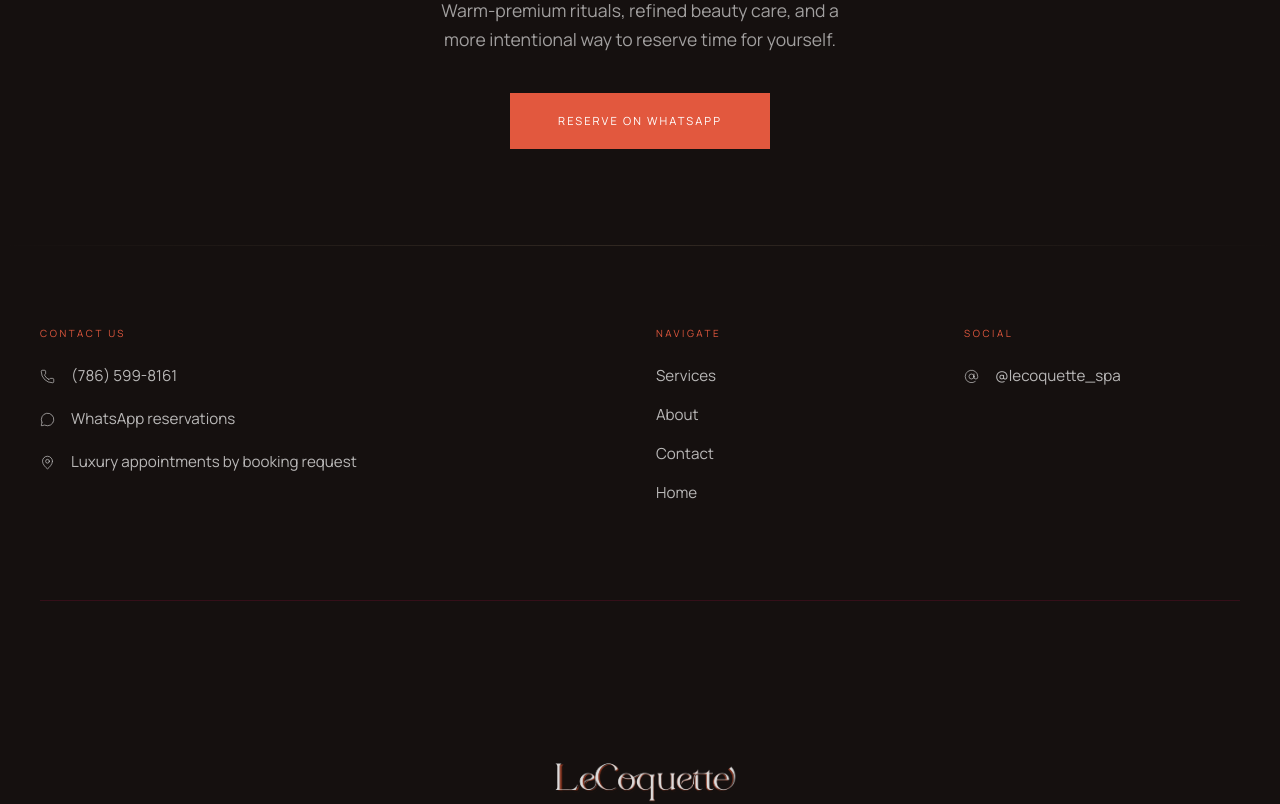
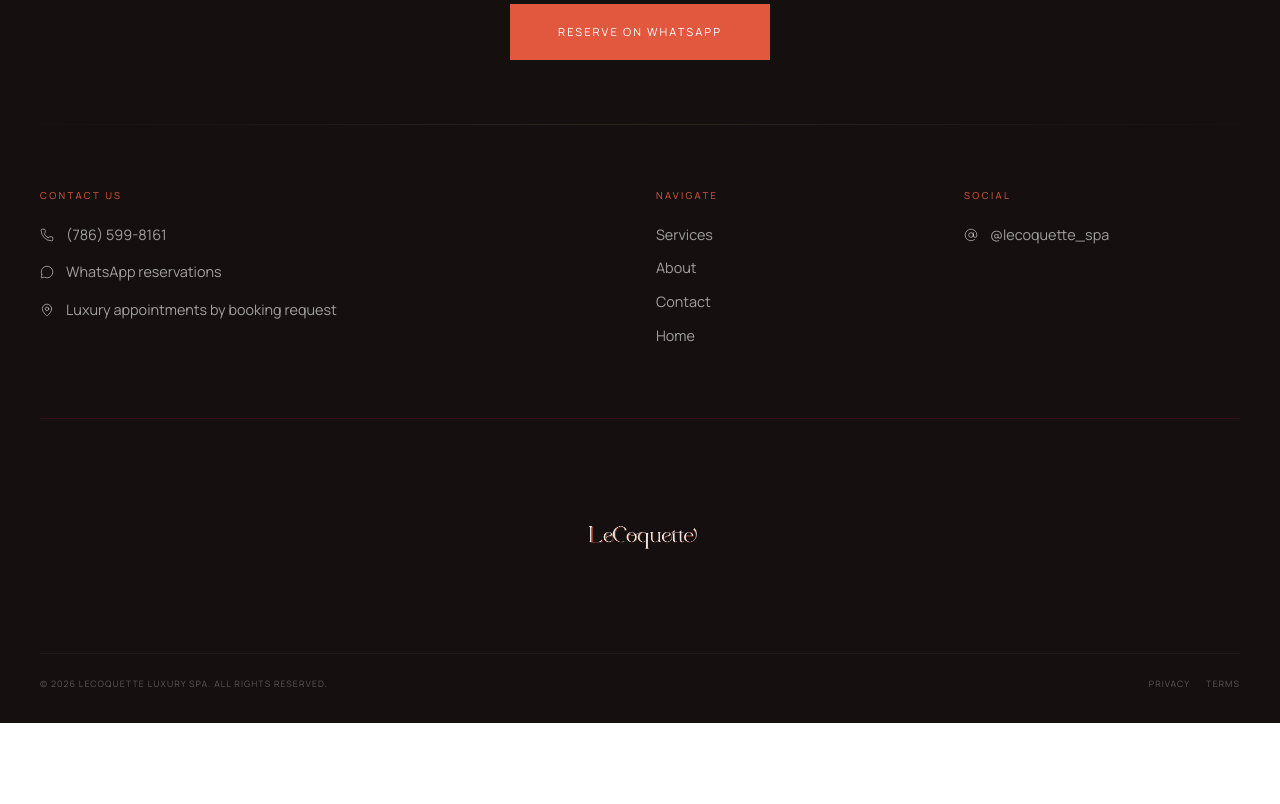
Before and after one commit to Oscarmp7/lecoquetteweb-preview, a Next.js app: page / in a window 1280 px wide. Shown: the part 8000-8804 px from the top of the page. After the commit the page ends 8723 px from the top, so only its background shows below. Built offline with nearby package versions, Linux system fonts and the light colour scheme.

Commit message:
Constrain and refine footer paddings and logo scale

```diff
--- a/src/components/layout/site-footer.tsx
+++ b/src/components/layout/site-footer.tsx
@@ -7,16 +7,16 @@
 export function SiteFooter() {
   return (
     <footer className="w-full overflow-hidden bg-[var(--color-noir)] text-white">
-      {/* Top Banner CTA (only visible well on desktop but fluid for mobile) */}
-      <div className="mx-auto flex max-w-7xl flex-col items-center px-6 pb-16 pt-24 text-center md:px-10 md:pb-24 md:pt-32">
-        <h2 className="font-display mb-8 text-[clamp(2.4rem,6vw,4.5rem)] leading-[1.05] tracking-tight">
+      {/* Top Banner CTA */}
+      <div className="mx-auto flex max-w-7xl flex-col items-center px-6 pb-12 pt-16 text-center md:px-10 md:pb-16 md:pt-24">
+        <h2 className="font-display mb-6 text-[clamp(2.2rem,5vw,3.5rem)] leading-[1.05] tracking-tight">
           A softer kind<br />
           <span style={{ color: "oklch(0.637 0.177 32.7)" }}>of luxury.</span>
         </h2>
-        <p className="font-body mb-10 max-w-[40ch] text-[clamp(0.95rem,1.5vw,1.1rem)] leading-relaxed text-white/60">
+        <p className="font-body mb-8 max-w-[40ch] text-[clamp(0.95rem,1.2vw,1.05rem)] leading-relaxed text-white/50">
           Warm-premium rituals, refined beauty care, and a more intentional way to reserve time for yourself.
         </p>
-        <ButtonLink href={getBookingLink("footer")} variant="secondary" className="px-12">
+        <ButtonLink href={getBookingLink("footer")} variant="secondary" className="px-10 md:px-12">
           Reserve on WhatsApp
         </ButtonLink>
       </div>
@@ -24,77 +24,80 @@
       {/* Thin elegant divider */}
       <div
         className="h-px w-full"
-        style={{ background: "linear-gradient(90deg, transparent, oklch(0.780 0.060 75 / 0.15), transparent)" }}
+        style={{ background: "linear-gradient(90deg, transparent, oklch(0.780 0.060 75 / 0.12), transparent)" }}
       />
 
       {/* Grid Links container */}
-      <div className="mx-auto flex max-w-7xl flex-col gap-12 px-6 py-16 md:grid md:grid-cols-2 md:px-10 md:py-20 lg:grid-cols-4 lg:gap-8">
-        <div className="space-y-6 lg:col-span-2">
+      <div className="mx-auto flex max-w-7xl flex-col gap-10 px-6 py-12 md:grid md:grid-cols-2 md:px-10 md:py-16 lg:grid-cols-4 lg:gap-8">
+        <div className="space-y-5 lg:col-span-2">
           <p
-            className="font-body text-[0.62rem] uppercase tracking-[0.26em]"
+            className="font-body text-[0.6rem] uppercase tracking-[0.25em]"
             style={{ color: "oklch(0.637 0.177 32.7)" }}
           >
             Contact Us
           </p>
-          <div className="font-body flex flex-col gap-5 text-[0.95rem] text-white/70">
-            <a href="tel:+17865998161" className="flex items-center gap-4 transition-colors hover:text-white">
-              <Phone size={15} strokeWidth={1.2} /> (786) 599-8161
+          <div className="font-body flex flex-col gap-4 text-[0.9rem] text-white/60">
+            <a href="tel:+17865998161" className="flex w-fit items-center gap-3 transition-colors hover:text-white">
+              <Phone size={14} strokeWidth={1.5} /> (786) 599-8161
             </a>
-            <a href={getBookingLink("footer")} className="flex cursor-pointer items-center gap-4 transition-colors hover:text-white">
-              <MessageCircle size={15} strokeWidth={1.2} /> WhatsApp reservations
+            <a href={getBookingLink("footer")} className="flex w-fit cursor-pointer items-center gap-3 transition-colors hover:text-white">
+              <MessageCircle size={14} strokeWidth={1.5} /> WhatsApp reservations
             </a>
-            <p className="flex items-center gap-4 transition-colors hover:text-white">
-              <MapPin size={15} strokeWidth={1.2} /> Luxury appointments by booking request
+            <p className="flex w-fit items-center gap-3 transition-colors hover:text-white">
+              <MapPin size={14} strokeWidth={1.5} /> Luxury appointments by booking request
             </p>
           </div>
         </div>
 
-        <div className="space-y-6">
+        <div className="space-y-5">
           <p
-            className="font-body text-[0.62rem] uppercase tracking-[0.26em]"
+            className="font-body text-[0.6rem] uppercase tracking-[0.25em]"
             style={{ color: "oklch(0.637 0.177 32.7)" }}
           >
             Navigate
           </p>
-          <div className="font-body flex flex-col gap-4 text-[0.95rem] text-white/70">
-            <a href="#services" className="transition-colors hover:text-white">Services</a>
-            <a href="#about" className="transition-colors hover:text-white">About</a>
-            <a href="#contact" className="transition-colors hover:text-white">Contact</a>
-            <Link href="/" className="transition-colors hover:text-white">Home</Link>
+          <div className="font-body flex flex-col gap-3 text-[0.9rem] text-white/60">
+            <a href="#services" className="w-fit transition-colors hover:text-white">Services</a>
+            <a href="#about" className="w-fit transition-colors hover:text-white">About</a>
+            <a href="#contact" className="w-fit transition-colors hover:text-white">Contact</a>
+            <Link href="/" className="w-fit transition-colors hover:text-white">Home</Link>
           </div>
         </div>
 
-        <div className="space-y-6">
+        <div className="space-y-5">
           <p
-            className="font-body text-[0.62rem] uppercase tracking-[0.26em]"
+            className="font-body text-[0.6rem] uppercase tracking-[0.25em]"
             style={{ color: "oklch(0.637 0.177 32.7)" }}
           >
             Social
           </p>
-          <div className="font-body flex flex-col gap-4 text-[0.95rem] text-white/70">
+          <div className="font-body flex flex-col gap-3 text-[0.9rem] text-white/60">
             <a
               href="https://instagram.com/lecoquette_spa"
               target="_blank"
               rel="noopener noreferrer"
-              className="flex items-center gap-4 transition-colors hover:text-white"
+              className="flex w-fit items-center gap-3 transition-colors hover:text-white"
             >
-              <AtSign size={15} strokeWidth={1.2} /> @lecoquette_spa
+              <AtSign size={14} strokeWidth={1.5} /> @lecoquette_spa
             </a>
           </div>
         </div>
       </div>
 
-      {/* Massive Brand Wordmark at the base */}
-      <div className="relative flex w-full flex-col items-center px-5 pb-10 pt-4 md:px-10">
-        <div className="mb-12 h-px w-full md:mb-16" style={{ background: "oklch(1 1 1 / 0.05)" }} />
+      {/* Brand Wordmark at the base */}
+      <div className="relative mx-auto flex w-full max-w-7xl flex-col items-center px-6 pb-8 pt-2 md:px-10">
+        <div className="mb-10 h-px w-full md:mb-12" style={{ background: "oklch(1 1 1 / 0.05)" }} />
 
-        <div className="flex w-full justify-center pb-6 opacity-[0.85] md:pb-8">
-          <LeCoquetteWordmark tone="light" zoom={1} className="h-auto w-full origin-bottom" style={{ maxWidth: "100%", maxHeight: "28vh" }} />
+        <div className="flex w-full justify-center pb-6 opacity-90 md:pb-8">
+          <LeCoquetteWordmark tone="light" zoom={1} className="h-auto w-[85%] max-w-3xl origin-bottom md:w-[60%]" />
         </div>
 
-        <div className="font-body mt-2 flex w-full flex-col items-center justify-between gap-3 text-center text-[0.58rem] uppercase tracking-[0.14em] text-white/30 md:flex-row">
+        <div className="font-body mt-2 flex w-full flex-col items-center justify-between gap-3 border-t border-white/5 pt-6 text-center text-[0.55rem] uppercase tracking-[0.12em] text-white/30 md:flex-row">
           <p>© 2026 LeCoquette Luxury Spa. All rights reserved.</p>
-          <p>By Appointment Only. Gainesville, FL.</p>
+          <div className="flex gap-4">
+            <Link href="/privacy" className="transition-colors hover:text-white/60">Privacy</Link>
+            <Link href="/terms" className="transition-colors hover:text-white/60">Terms</Link>
+          </div>
         </div>
       </div>
     </footer>
```
